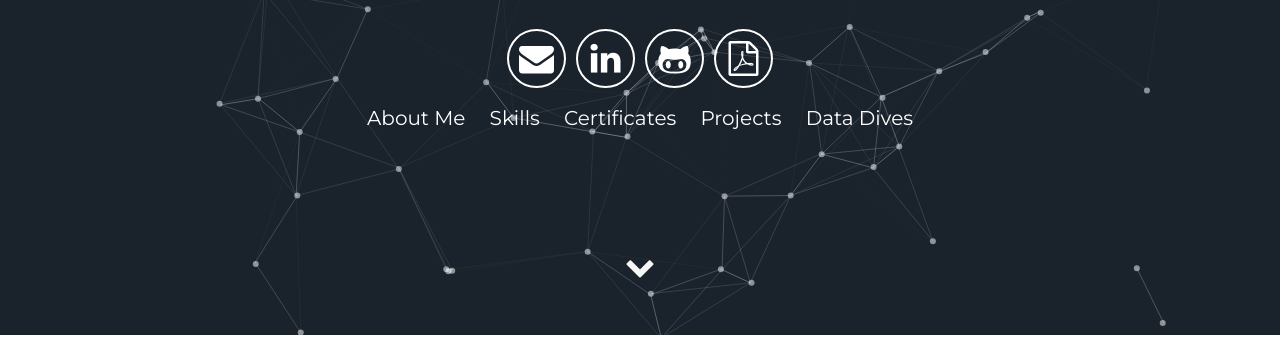
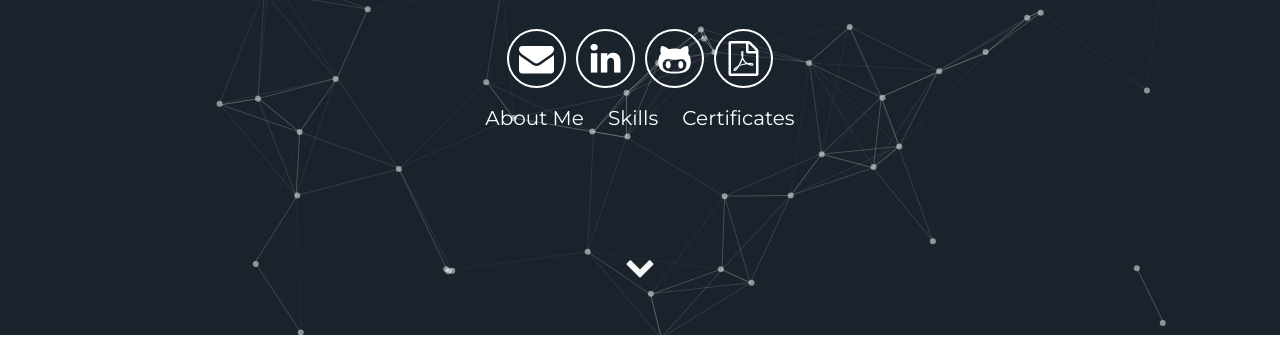
Before and after one commit to ameliameyer/home_test, a Jekyll site: the page built from index.html, in a window 1280 px wide. Shown: the part 565-902 px from the top of the page. Built offline with Jekyll 4.4.1, drawn with Linux system fonts in a browser that asks for light colours.

Commit message:
Update header.html

```diff
--- a/_includes/header.html
+++ b/_includes/header.html
@@ -25,8 +25,6 @@
       <a class="link" href="#about" data-scroll>About Me</a>
       <a class="link" href="#skills" data-scroll>Skills</a>
       <a class="link" href="#certs" data-scroll>Certificates</a>
-      <a class="link" href="#projects" data-scroll>Projects</a>
-      <a class="link" href="#data_dives" data-scroll>Data Dives</a>
     </nav>
   </header>
 
```
